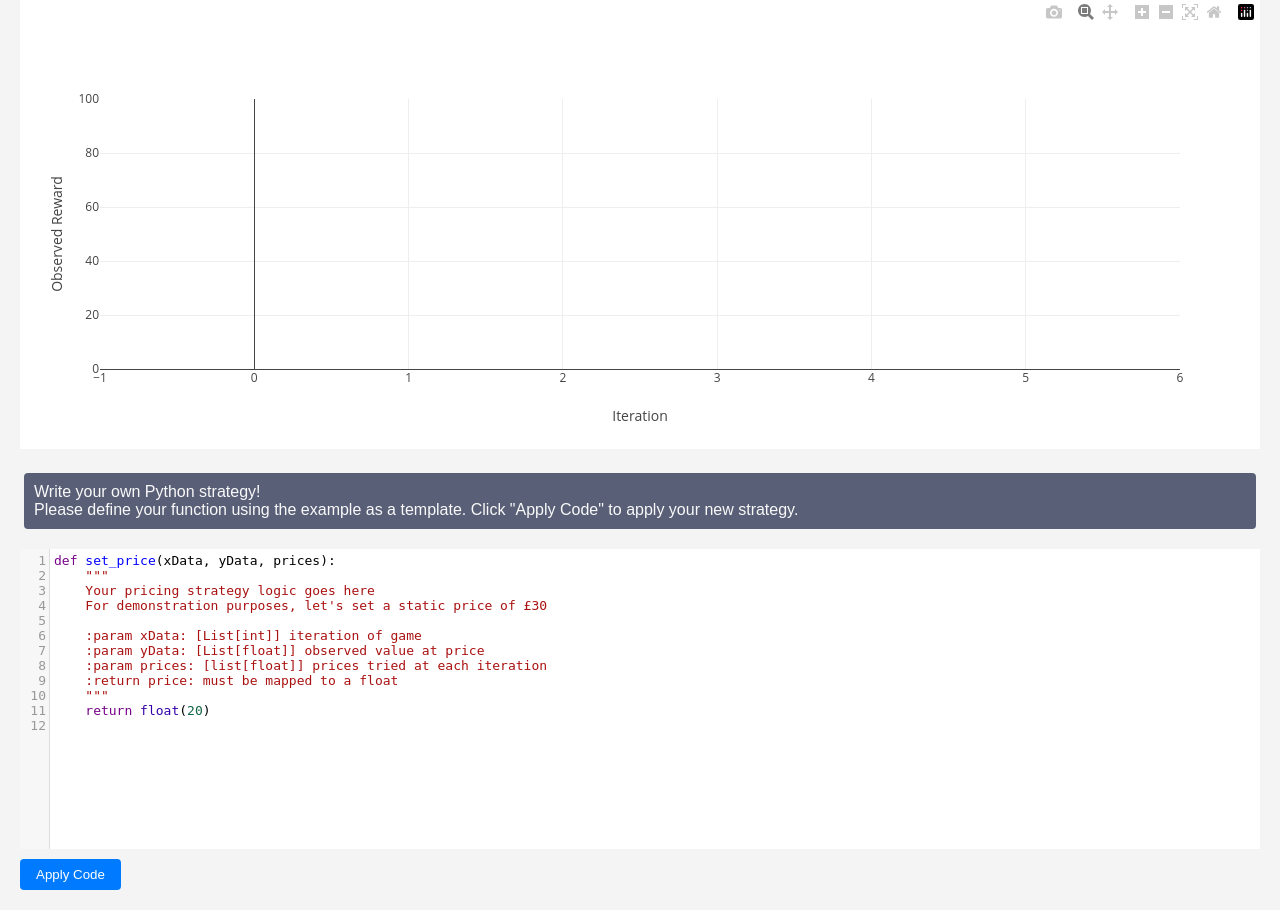
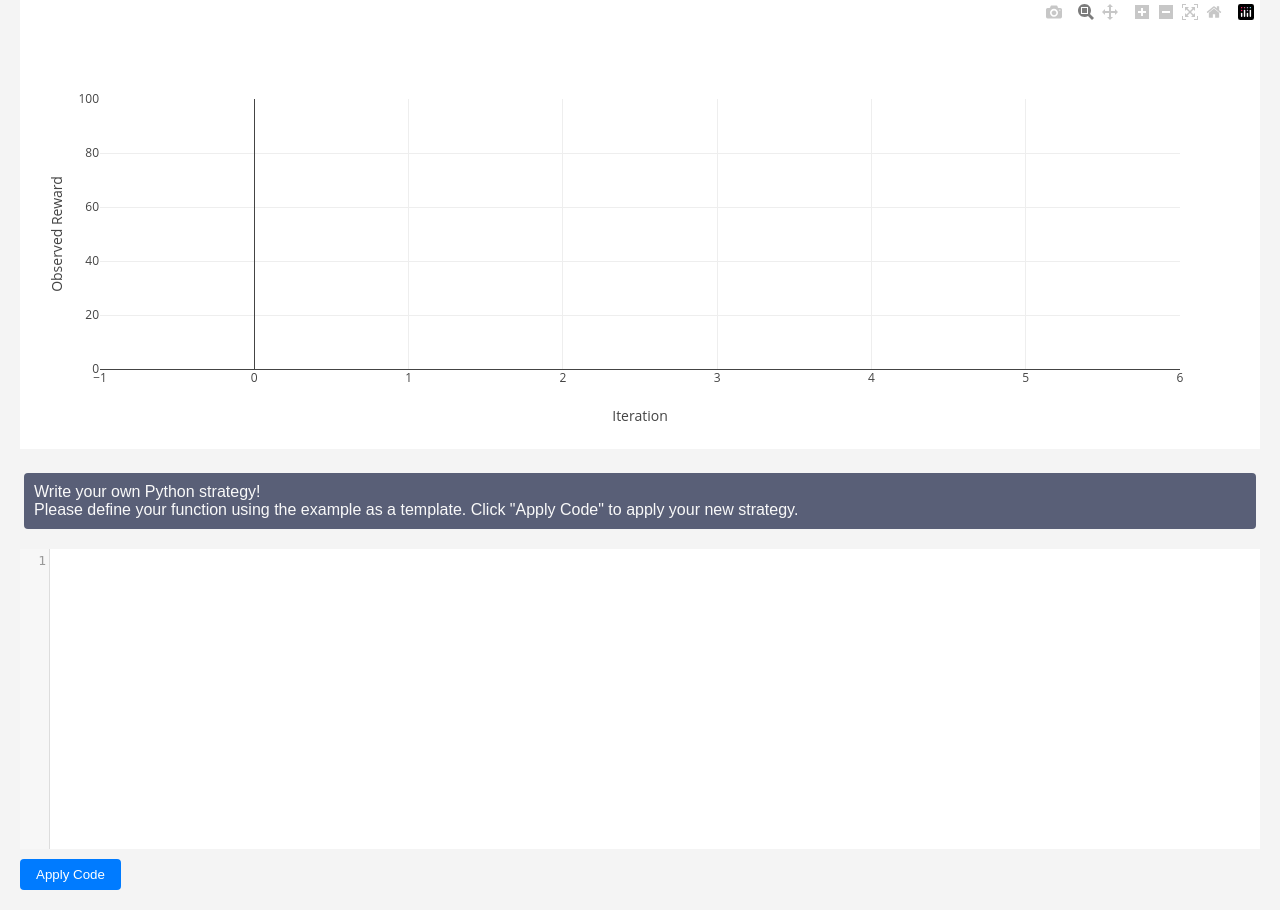
Before and after one commit to jordan-sparq/dynamic-pricing-game, a Flask app: page / in a window 1280 px wide. Shown: the part 484-1394 px from the top of the page. Run offline with Flask 3, Linux system fonts and the light colour scheme; some libraries are stand-ins or nearby versions.

Commit message:
score instead of value

```diff
--- a/templates/index.html
+++ b/templates/index.html
@@ -231,17 +231,6 @@
 
         </p>
         <textarea id="python-code-textarea" placeholder="Enter Python code here">
-def set_price(xData, yData, prices):
-    """
-    Your pricing strategy logic goes here
-    For demonstration purposes, let's set a static price of £30
-
-    :param xData: [List[int]] iteration of game
-    :param yData: [List[float]] observed value at price
-    :param prices: [list[float]] prices tried at each iteration
-    :return price: must be mapped to a float
-    """
-    return float(20)
         </textarea>
     </div>
     <button id="apply-code-button">Apply Code</button>
@@ -358,7 +347,7 @@ def set_price(xData, yData, prices):
 
         function updateRollingValue() {
             rollingValue = cumulativeYData.length > 0 ? cumulativeYData[cumulativeYData.length - 1] : 0;
-            $("#rolling-value-container").html("Rolling Value: " + rollingValue.toFixed(0) + "<br>");
+            $("#rolling-value-container").html("Score: " + rollingValue.toFixed(0) + "<br>");
         }
         function updateStrategyPrint() {
             if (isRunningCodeApply == false){
```
